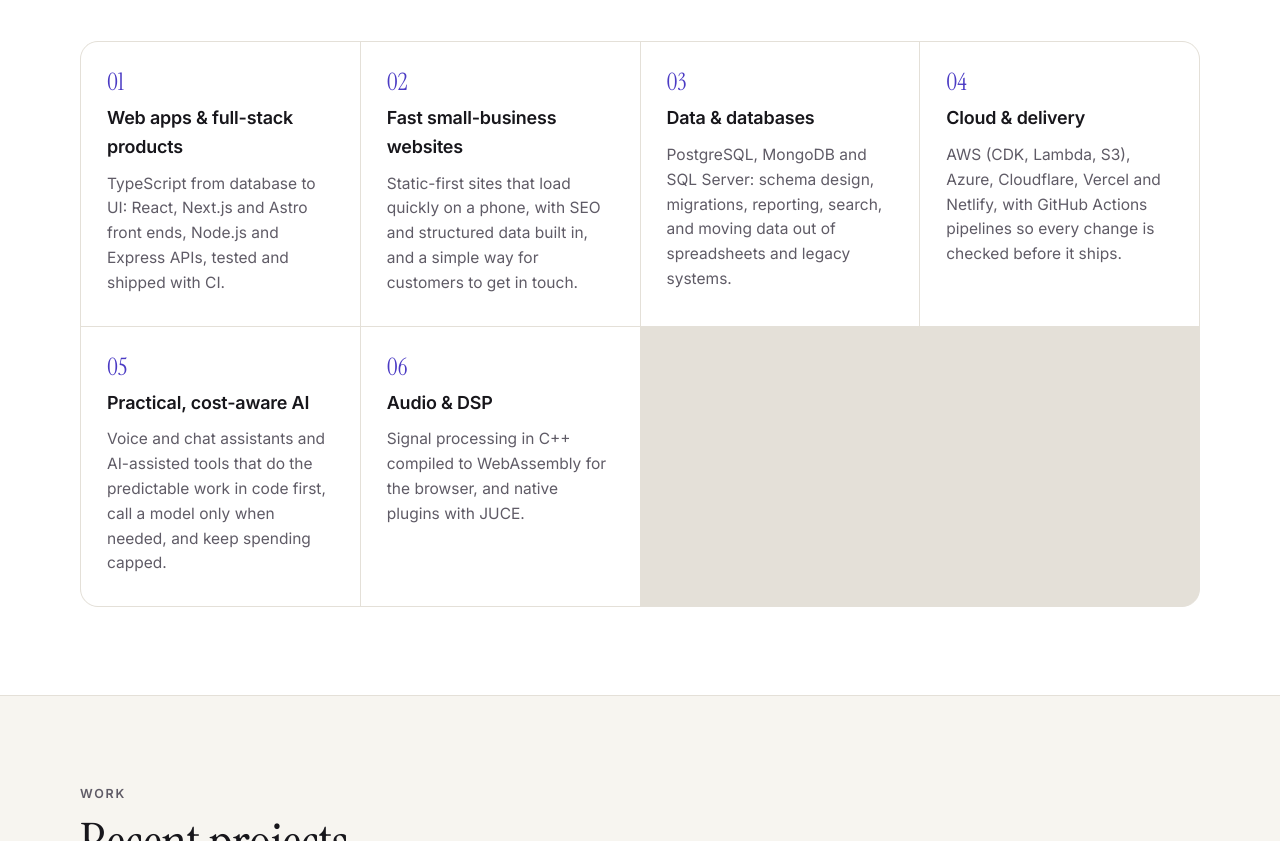
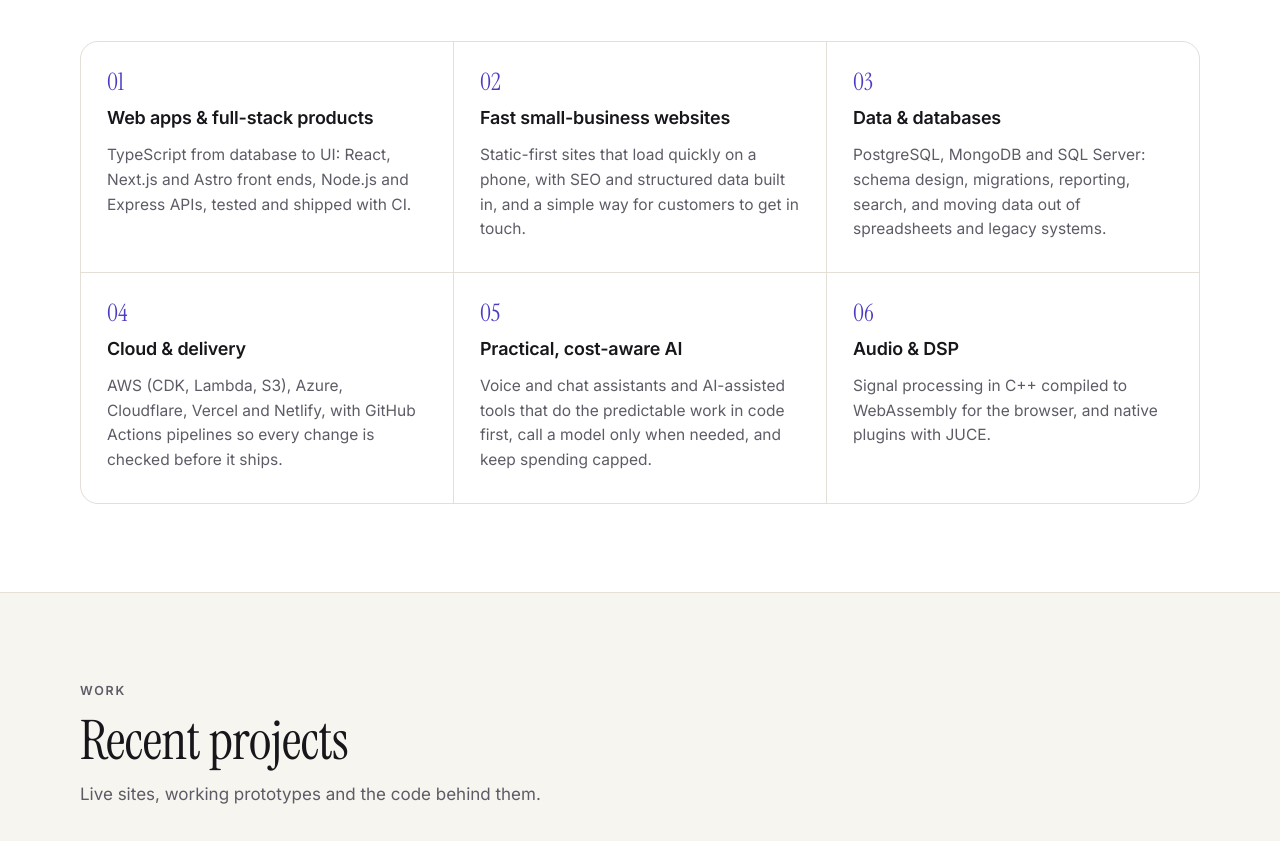
Before and after one commit to anothermoth/anothermoth.com, an Astro site: page / in a window 1280 px wide. Shown: the part 1139-1980 px from the top of the page. Built offline with nearby package versions, Linux system fonts and the light colour scheme; Astro itself is replaced by a stand-in of ours.

Commit message:
Services grid: even 3/2/1 columns

```diff
--- a/src/styles/global.css
+++ b/src/styles/global.css
@@ -57,7 +57,9 @@ section { padding: 88px 0; }
 .band { background: var(--surface); border-block: 1px solid var(--line); }
 
 /* Services */
-.services { display: grid; grid-template-columns: repeat(auto-fit, minmax(260px, 1fr)); gap: 1px; background: var(--line); border: 1px solid var(--line); border-radius: var(--radius); overflow: hidden; }
+@media (min-width: 600px) { .services { grid-template-columns: repeat(2, 1fr) !important; } }
+@media (min-width: 900px) { .services { grid-template-columns: repeat(3, 1fr) !important; } }
+.services { display: grid; grid-template-columns: 1fr; gap: 1px; background: var(--line); border: 1px solid var(--line); border-radius: var(--radius); overflow: hidden; }
 .service { background: var(--surface); padding: 28px 26px 30px; display: grid; gap: 10px; align-content: start; }
 .service h3 { font-size: 1.12rem; font-weight: 600; letter-spacing: -.01em; }
 .service p { color: var(--muted); font-size: .97rem; }
```
